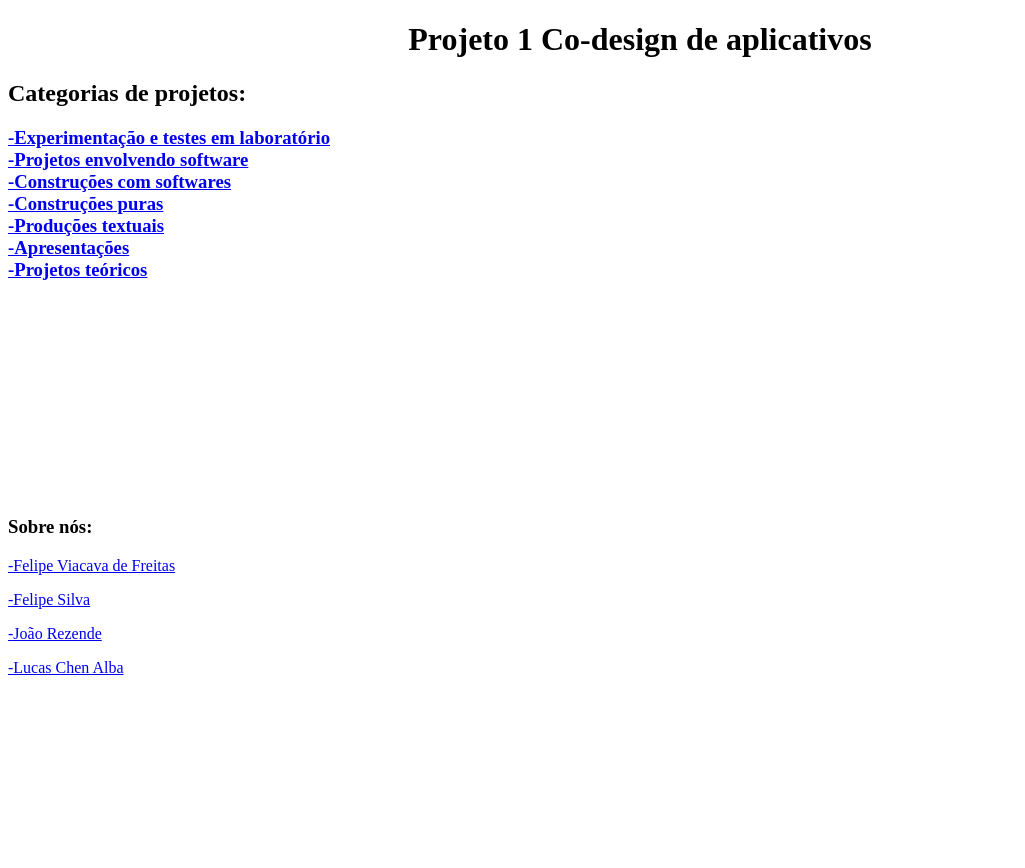
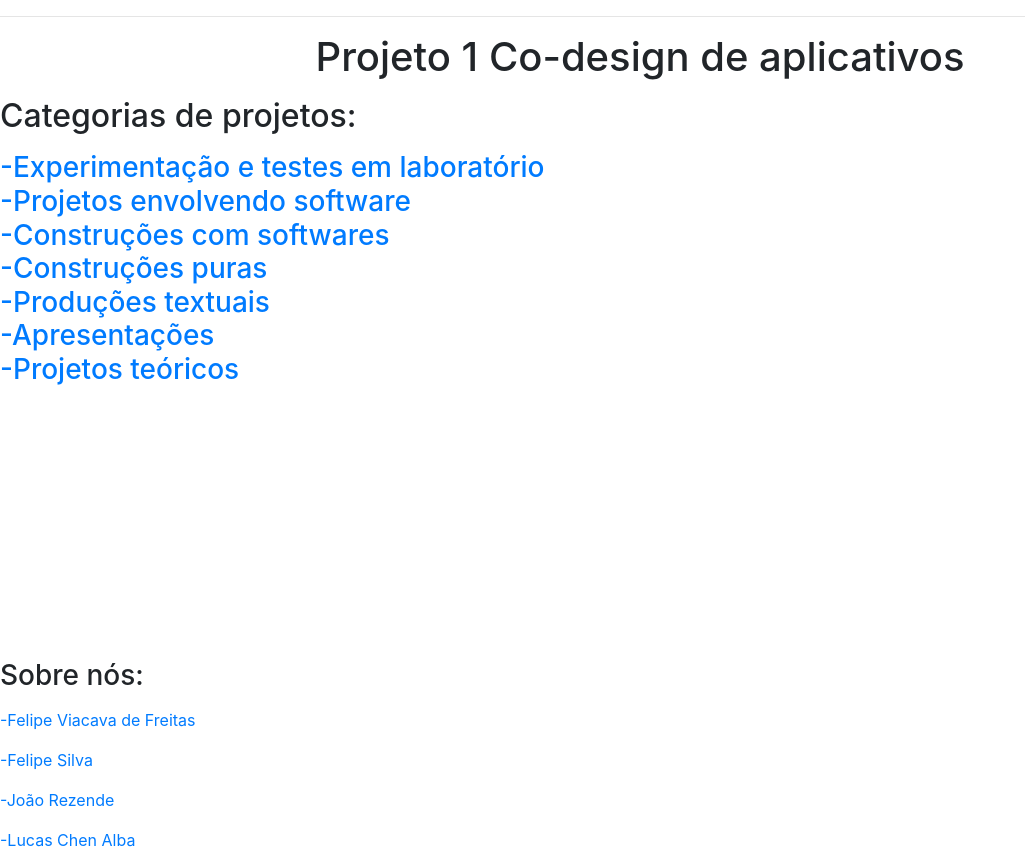
Before and after one commit to chends888/Co-design-de-aplicativos, a plain HTML site: page index.html in a window 1280 px wide. Shown: the whole page, without its empty margins (0-1025 px from the left). Before the commit the page ends 800 px from the top, so only its background shows below. Drawn offline with nearby package versions, Linux system fonts and the light colour scheme.

Commit message:
Adicionando arquivos bootstrap e modificando

```diff
--- a/index.html
+++ b/index.html
@@ -1,12 +1,54 @@
 <!DOCTYPE html>
+<html lang="en">
 
 <html>
+
 	<head>
 		<meta charset="utf-8">
-		<center><h1>Projeto 1 Co-design de aplicativos</h1></center>
-		<title>Index</title>
+	    <meta http-equiv="X-UA-Compatible" content="IE=edge">
+	    <meta name="viewport" content="width=device-width, initial-scale=1">
+	    <meta name="description" content="">
+	    <meta name="author" content="">
+
+	    <title>Creative - Start Bootstrap Theme</title>
+
+	    <!-- Bootstrap Core CSS -->
+	    <link href="vendor/bootstrap/css/bootstrap.min.css" rel="stylesheet">
+
+	    <!-- Custom Fonts -->
+	    <link href="vendor/font-awesome/css/font-awesome.min.css" rel="stylesheet" type="text/css">
+	    <link href='https://fonts.googleapis.com/css?family=Open+Sans:300italic,400italic,600italic,700italic,800italic,400,300,600,700,800' rel='stylesheet' type='text/css'>
+	    <link href='https://fonts.googleapis.com/css?family=Merriweather:400,300,300italic,400italic,700,700italic,900,900italic' rel='stylesheet' type='text/css'>
+
+	    <!-- Plugin CSS -->
+	    <link href="vendor/magnific-popup/magnific-popup.css" rel="stylesheet">
+
+	    <!-- Theme CSS -->
+	    <link href="creative.min.css" rel="stylesheet">
+
+	    <!-- HTML5 Shim and Respond.js IE8 support of HTML5 elements and media queries -->
+	    <!-- WARNING: Respond.js doesn't work if you view the page via file:// -->
+	    <!--[if lt IE 9]>
+	        <script src="https://oss.maxcdn.com/libs/html5shiv/3.7.0/html5shiv.js"></script>
+	        <script src="https://oss.maxcdn.com/libs/respond.js/1.4.2/respond.min.js"></script>
+	    <![endif]-->
 	</head>
 	<body>
+    	<header>
+        <div class="header-content">
+            <div class="header-content-inner">
+            		<hr>
+					<center><h1 id="homeHeading"> Projeto 1 Co-design de aplicativos</h1></center>
+					<title>Index</title>
+			</div>
+        </div>
+    	</header>
+
+
+
+
+
+
 
 		<p><h2>Categorias de projetos:</h2></p>
 
@@ -31,6 +73,7 @@
 		<br>
 		<br>
 		<br>
+		<!-- Informações sobre os 'donos' no rodapé, baseadas em sites como da Apple e W3Schools -->
 		<h3>Sobre nós:</h3></p>
 		<a href="sobremimLucasChen.html"> -Felipe Viacava de Freitas</a></p>
 		<a href="sobremimLucasChen.html"> -Felipe Silva</a></p>
```
Also changed, not shown: sobremimLucasChen.html (added, +37 -0 lines), 1 other file.
